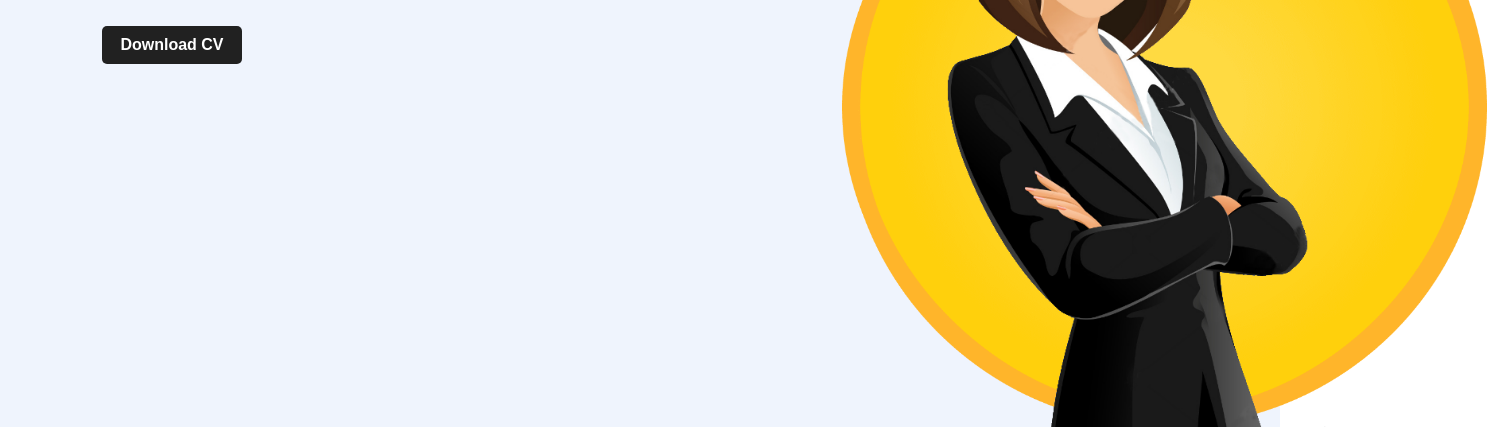
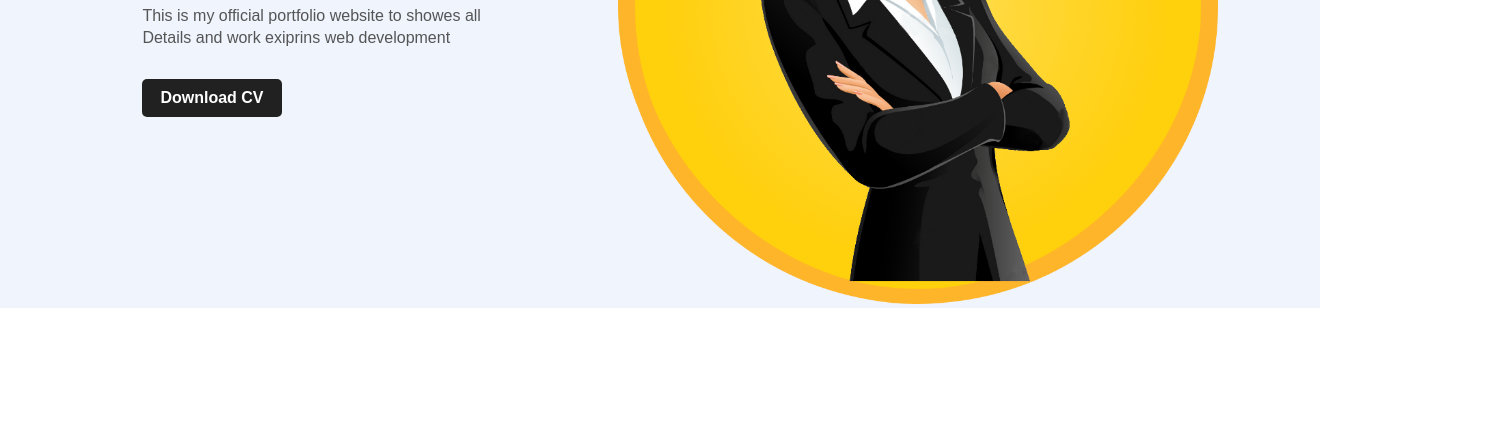
Before and after one commit to swapnilacharjee/Portfolio-1, a plain HTML site: page index.html in a window 1280 px wide. Shown: the part 373-800 px from the top of the page, 1487 px wide, since content can reach past the window. Drawn offline with Linux system fonts and the light colour scheme.

Commit message:
first commit

```diff
--- a/index.html
+++ b/index.html
@@ -19,15 +19,26 @@
                 <li><a href="#">HIRE ME</a></li>
             </ul>
         </nav>
+        <div class="banner_container">
+
             <div class="detel">
                 <h1>I'm <span> Swapnil</span> Acharjee</h1>
                 <p>This is my official portfolio website to showes all <br> Details and work exiprins web development </p>
                 <a href="#">Download CV</a>
             </div>
             <div class="images" >
+                <div class="img_cont">
+                    <div class="img_item1">
                         <img src="images/pngwing.com (1).png" class="shape">
+                    </div>
+                    <div class="img_item">
                         <img src="images/pngwing.com.png" class="girl">
                     </div>
+                </div>
+            </div>
+
+        </div>
+
 
     </div>
 </body>
--- a/style.css
+++ b/style.css
@@ -6,8 +6,9 @@
 .hero{
     position: relative;
     width: 100%;
-    height: 100vh;
+    /* height: 100vh; */
     background: #eff4fd;
+    padding: 0 0 0 40px;
 }
 nav{
     display: flex;
@@ -44,10 +45,7 @@ nav ul li a:hover::after{
     background: orange;
     width: 100%;
 }
-.detel{
-    margin-left: 8%;
-    margin-top: 13%;
-}
+
 .detel h1{
     font-size: 50px;
     color: #212121;
@@ -73,21 +71,37 @@ span{
 .detel a:hover{
     background:red;
 }
-.images{
-    width: 45%;
-    height: 80%;
+.img_cont{
+    width: 40%;
+    position: relative;
+}
+.banner_container{
+    display: flex;
+    justify-content: space-between;
+    align-items: center;
+    padding: 0 8%;
+}
+.img_item {
+    width: 554px;
     position: absolute;
-    bottom: 0;
-    right: 100px;
+    left: 127%;
+    top: 50%;
+    transform: translate(-50%,-50%);
+    animation-name: animate1;
+    animation-duration: 2s;
+    animation-iteration-count: infinite;
+    animation-direction: alternate;
 }
-.images img{
-    height: 100%;
-    position: absolute;
-    left: 50%;
-    bottom: 0;
-    transform: translateX(-50px);
-    transition: bottom 1s, left 1s;
+.img_item img{
+    width: 100%;
 }
-.images:hover .girl{
-    left: 45%;
+.img_item1{
+    width: 600px;
 }
+.img_item1 img{
+    width: 100%;
+}
+@keyframes animate1 {
+    from {left: 127%;}
+    to {left: 140%;}
+  }
```
Lines whose indentation alone changed are shown as unchanged.
